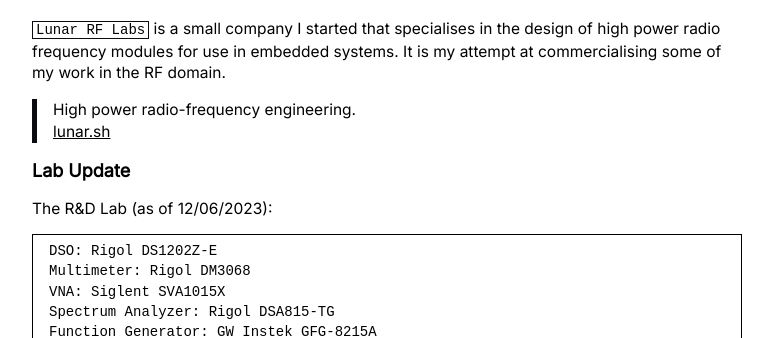
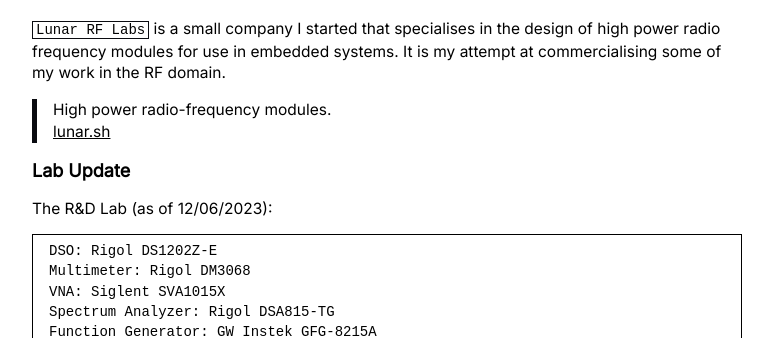
Before and after one commit to microstub/microstub.github.io, a Jekyll site: the page built from about.md, in a window 1280 px wide and 900 px high, scrolled down 910 px, cut to the strip 160-498 px from the top of the window. Shown: the whole strip, without its empty margins (253-1026 px from the left). Built offline with Jekyll 4.4.1, drawn with Linux system fonts in a browser that asks for light colours; comment, search, counter and statistics services are not loaded.

Commit message:
journal; about: update about.md
Update source.

```diff
--- a/about.md
+++ b/about.md
@@ -53,7 +53,7 @@
 systems. It is my attempt at commercialising some of my work in the
 RF domain.
 
-> High power radio-frequency engineering. <br>
+> High power radio-frequency modules. <br>
 [lunar.sh](https://lunar.sh)
 
 # Lab Update
```
